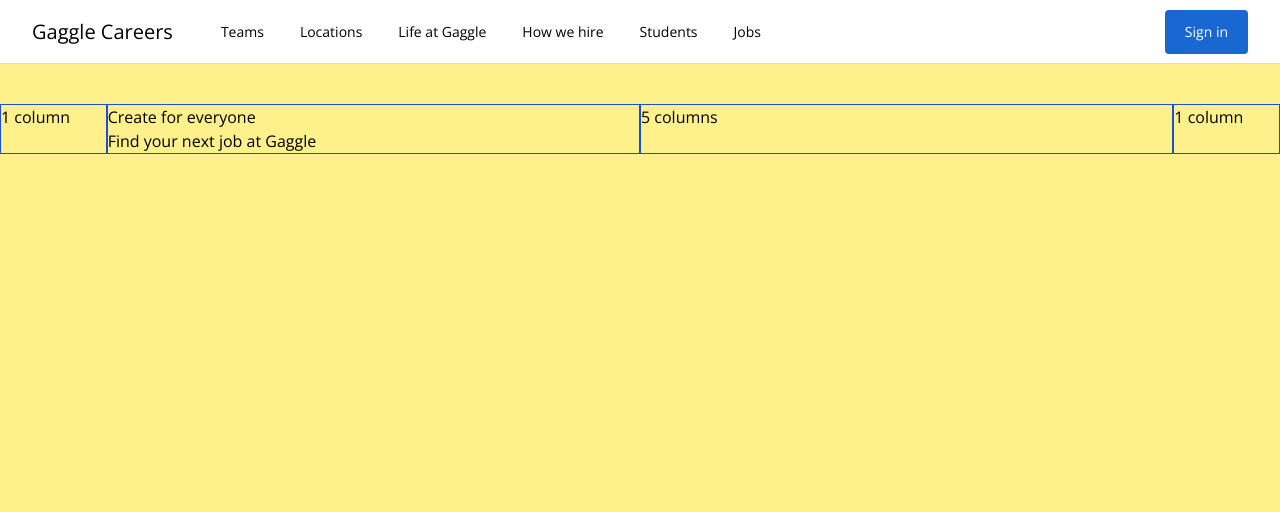
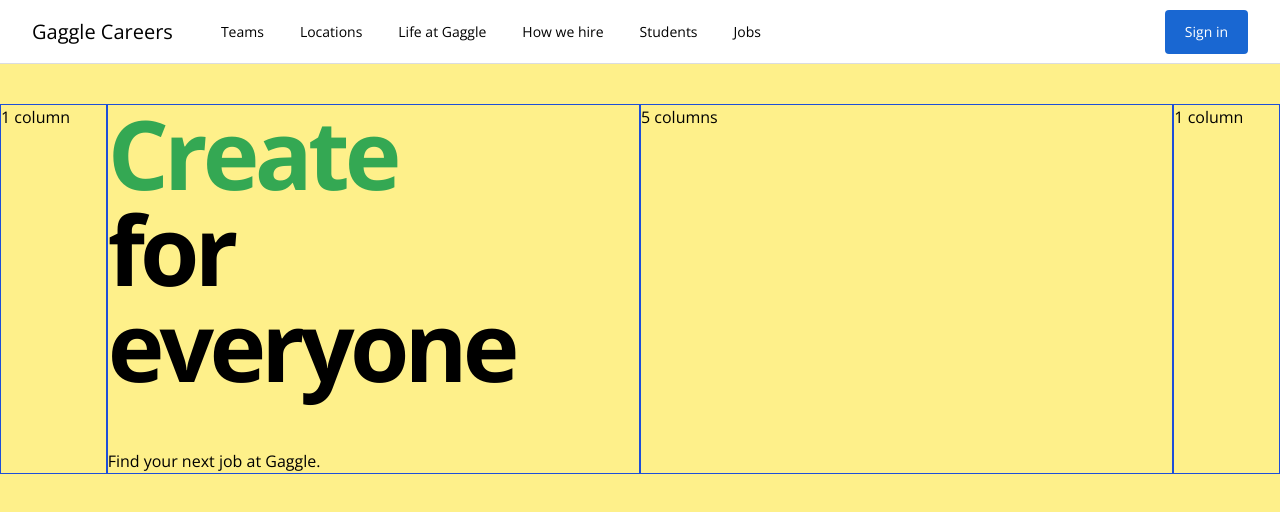
Before and after one commit to neopythe/job-search, a Vue app: page / in a window 1280 px wide. Shown: the top 512 px of the page. Built offline with nearby package versions, Linux system fonts and the light colour scheme.

Commit message:
fix styles of primary header

```diff
--- a/src/components/Headline.vue
+++ b/src/components/Headline.vue
@@ -1,7 +1,11 @@
 <template>
   <section>
-    <h1>{{ action }} for everyone</h1>
-    <h2>Find your next job at Gaggle</h2>
+    <h1 class="font-bold tracking-tighter text-8xl mb-14">
+      <span :class="actionClasses">{{ action }}</span>
+      <br />
+      for everyone
+    </h1>
+    <h2>Find your next job at Gaggle.</h2>
   </section>
 </template>
 
@@ -13,6 +17,16 @@
       action: 'Build',
       interval: null,
     }
+  },
+  computed: {
+    actionClasses() {
+      return {
+        build: this.action === 'Build',
+        create: this.action === 'Create',
+        design: this.action === 'Design',
+        code: this.action === 'Code',
+      }
+    },
   },
   created() {
     this.changeTitle()
@@ -33,3 +47,18 @@
   },
 }
 </script>
+
+<style scoped>
+.build {
+  color: #1a73e8;
+}
+.create {
+  color: #34a853;
+}
+.design {
+  color: #f9ab00;
+}
+.code {
+  color: #d93025;
+}
+</style>
```
